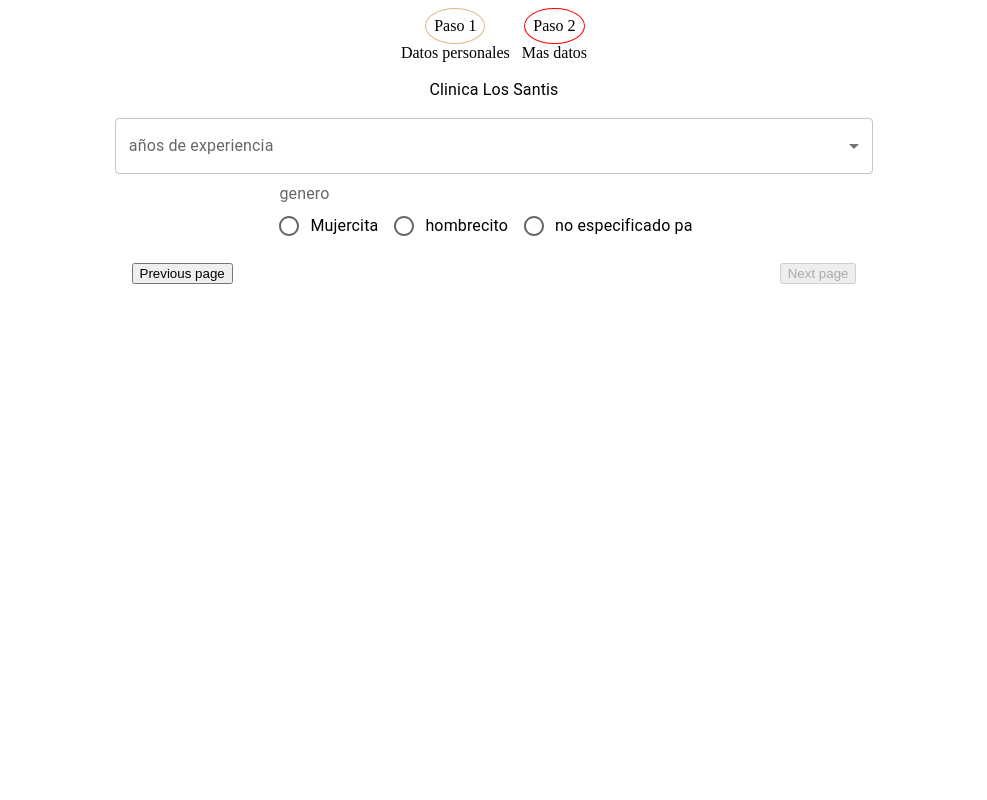
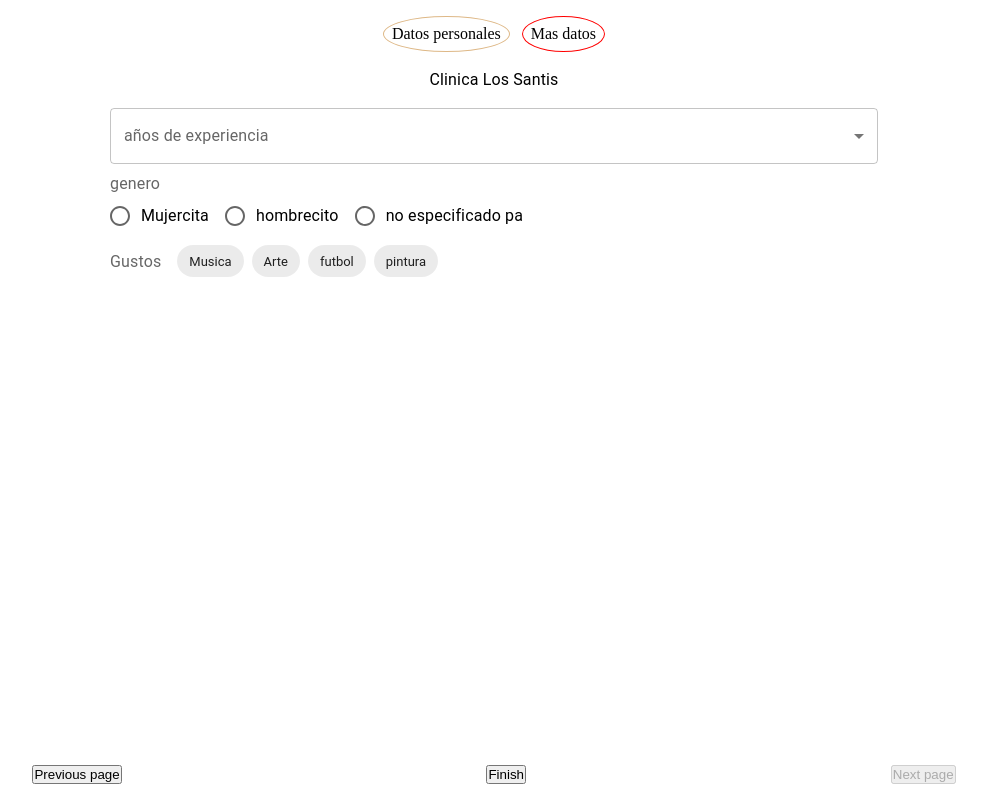
Before and after one commit to santischuckmann/perfect-wizard, a React (Vite) app: page / in a window 1280 px wide. Both pictures are taken after a click on the button "Next page". Shown: the whole page, without its empty margins (146-1133 px from the left). Built offline with nearby package versions, Linux system fonts and the light colour scheme.

Commit message:
input multiple, tranqui

```diff
--- a/src/App.tsx
+++ b/src/App.tsx
@@ -1,20 +1,28 @@
 import { useState } from 'react'
 import { Typography } from '@mui/material'
 import { Element } from './containers/Element'
+import { objeto } from './mocks';
+import { turnBoolIntoString } from './utils';
 
-interface MainObject {
+export interface MainObject {
   color: string;
   title: string;
   count: number;
   screens: Screen[];
 }
 
+export const FieldType = {
+  Text: "TEXT",
+  Options: "OPTIONS",
+  Radio: "RADIO",
+  Multiple: "MULTIPLE"
+} as const
+
 interface Field {
-  fieldType: "TEXT" | "OPTIONS" | "RADIO";
+  fieldType: typeof FieldType[keyof typeof FieldType]
   label: string;
   placeholder: string;
   options: Option[]; // Optional string array for TEXT fields, required for OPTIONS field
-  multiple: boolean;
   name: string;
   description: Description | null;
 }
@@ -34,89 +42,6 @@ interface Option {
   description: string;
 }
 
-
-const objeto: MainObject = {
-  "color": "white",
-  "title": "Clinica Los Santis",
-  "count": 2,
-  "screens": [
-    {
-      "stepName": "Datos personales",
-      "fields": [
-        {
-          "name": "name",
-          "fieldType": "TEXT",
-          "label": "Nombre",
-          "placeholder": "John Doe",
-          "options": [],
-          "multiple": true,
-          "description": {
-            "text": "Indique su nombre como aparece en el DNI",
-            "position": 'ABOVE'
-          }
-        },
-        {
-          "name": "email",
-          "fieldType": "TEXT",
-          "label": "Email",
-          "placeholder": "johndoe@gmail.com",
-          "options": [],
-          "multiple": true,
-          "description": {
-            "text": "Indique su email de google",
-            "position": 'ABOVE'
-          }
-        }
-      ]
-    },
-    {
-      "stepName": "Mas datos",
-      "fields": [
-        {
-          "name": "yearsOfExperience",
-          "fieldType": "OPTIONS",
-          "label": "años de experiencia",
-          "placeholder": "johndoe@gmail.com",
-          "multiple": true,
-          "options": [
-            {
-              "id": "1",
-              "description": "No tengo experiencia"
-            },
-            {
-              "id": "2",
-              "description": "1 a 3 de experiencia"
-            }
-          ],
-          "description": null
-        },
-        {
-          "name": "sex",
-          "fieldType": "RADIO",
-          "label": "genero",
-          "placeholder": "",
-          "multiple": true,
-          "options": [
-            {
-              "id": "mujer",
-              "description": "Mujercita"
-            },
-            {
-              "id": "hombre",
-              "description": "hombrecito"
-            },
-            {
-              "id": "n/a",
-              "description": "no especificado pa"
-            },
-          ],
-          "description": null
-        },
-      ]
-    }
-  ]
-}
-
 const getFieldNameInForm = (name: string, screenIndex: number) => `${screenIndex}-${name}`
 
 const transformFieldsIntoForm = (screens: Screen[]) => {
@@ -132,9 +57,12 @@ const transformFieldsIntoForm = (screens: Screen[]) => {
   return form;
 }
 
+
 function App() {
   const [currentScreen, setCurrentScreen] = useState(0)
   const [ form, setForm ] = useState(transformFieldsIntoForm(objeto.screens));
+
+  console.log(form)
 
   const changeForm = (name: string, value: string) => {
     setForm(prev => ({ ...prev, [name]: value }))
@@ -145,12 +73,9 @@ function App() {
       <div className='steps-container'>
         {objeto.count > 0 && objeto.screens.map((screen, index) => {
           return (
-            <div className='step' data-active={currentScreen === index ? 'true': undefined}>
+            <div className='step' data-active={turnBoolIntoString(currentScreen === index)}>
               <span>
-                Paso {index + 1}
-              </span>
-              <span>
-                {screen.stepName}
+                {screen.stepName ?? `Paso ${index + 1}`}
               </span>
             </div>
           )
@@ -174,6 +99,9 @@ function App() {
         <button disabled={currentScreen === 0} onClick={() => setCurrentScreen(prev => prev - 1)}>
           Previous page
         </button>
+        <button data-visible={currentScreen === objeto.count - 1 ? 'true': 'false'} onClick={() => console.log(form)}>
+          Finish
+        </button>
         <button disabled={currentScreen === objeto.count - 1} onClick={() => setCurrentScreen(prev => prev + 1)}>
           Next page
         </button>
--- a/src/containers/Element.tsx
+++ b/src/containers/Element.tsx
@@ -1,13 +1,8 @@
-import { FormControl, FormControlLabel, FormLabel, MenuItem, Radio, RadioGroup, TextField, Typography } from "@mui/material"
-import { Description } from "../App";
+import { Box, Chip, FormControl, FormControlLabel, FormLabel, MenuItem, Radio, RadioGroup, TextField, Typography } from "@mui/material"
+import { Description, FieldType } from "../App";
+import { turnBoolIntoString } from "../utils";
 
 /* eslint-disable @typescript-eslint/no-explicit-any */
-const FieldType = {
-  Text: "TEXT",
-  Options: "OPTIONS",
-  Radio: "RADIO"
-} as const
-
 export type Option = {
   id: string;
   description: string;
@@ -18,9 +13,16 @@ interface ElementProps {
   placeholder: string;
   fieldType: string;
   options: Option[];
-  value: string | string[];
+  value: string;
   onChange: (value: string) => void;
   description: Description | null;
+}
+
+const addToValue = (value: string, newMember: string) => {
+  if (value.length === 0)
+    return newMember;
+
+  return value.concat(`;${newMember}`)
 }
 
 export const Element = ({
@@ -36,6 +38,16 @@ export const Element = ({
     event.stopPropagation()
 
     onChange(event.target.value)
+  }
+
+  const handleChangeMultiple = (id: string) => {
+    if (!value.includes(id)){
+      onChange(addToValue(value, id))
+      return
+    }
+
+    const arrayOfValuesFiltered = value.split(';').filter(v => v !== id)
+    onChange(arrayOfValuesFiltered.join(';'))
   }
 
   return (
@@ -70,10 +82,29 @@ export const Element = ({
                   onChange={handleChange}
                 >
                   {options.map(option => (
-                    <FormControlLabel value={option.id} control={<Radio />} label={option.description} />
+                    <FormControlLabel
+                      key={`${"distinctKey"}-${option.id}`}
+                      value={option.id}
+                      control={<Radio />}
+                      label={option.description} />
                   ))}
                 </RadioGroup>
               </FormControl>
+            )
+          case FieldType.Multiple:
+            return (
+              <Box display='flex' gap='16px' alignItems='center'>
+                <FormLabel>{label}</FormLabel>
+                <div className="multiple-container">
+                  {options.map(option => (
+                    <Chip
+                      key={`${"distinctKey"}-${option.id}`}
+                      label={option.description}
+                      onClick={() => handleChangeMultiple(option.id)}
+                      data-active={turnBoolIntoString(value.includes(option.id))}/>
+                  ))}
+                </div>
+              </Box>
             )
           default:
             return null;
--- a/src/index.css
+++ b/src/index.css
@@ -1,12 +1,20 @@
+* {
+  box-sizing: border-box;
+  padding: 0;
+  margin: 0;
+}
+
 .screen-container {
   display: flex;
   flex-direction: column;
   align-items: center;
-  justify-content: center;
   gap: 16px;
+  height: 100vh;
+  padding: 16px 0;
 }
 
 .button-container {
+  margin-top: auto;
   display: flex;
   flex-direction: row;
   align-items: center;
@@ -49,14 +57,36 @@
   border: 1px solid red;
 }
 
+.button-container button[data-visible="true"] {
+  visibility: visible;
+
+}
+
+.button-container button[data-visible="false"] {
+  visibility: hidden;
+}
+
 .element {
   display: flex;
   flex-direction: column;
   width: 100%;
-  align-items: center;
+  align-items: start;
   gap: 4px;
 }
 
 .description {
   align-self: flex-start;
 }
+
+.multiple-container {
+  display: flex;
+  flex-direction: row;
+  flex-wrap: wrap;
+  align-items: flex-start;
+  justify-content: center;
+  gap: 8px;
+}
+
+.multiple-container [data-active="true"] {
+  background-color: chocolate;
+}
--- /dev/null
+++ b/src/mocks.ts
@@ -0,0 +1,104 @@
+import { MainObject } from "./App";
+
+export const objeto: MainObject = {
+    "color": "white",
+    "title": "Clinica Los Santis",
+    "count": 2,
+    "screens": [
+      {
+        "stepName": "Datos personales",
+        "fields": [
+          {
+            "name": "name",
+            "fieldType": "TEXT",
+            "label": "Nombre",
+            "placeholder": "John Doe",
+            "options": [],
+            "description": {
+              "text": "Indique su nombre como aparece en el DNI",
+              "position": 'ABOVE'
+            }
+          },
+          {
+            "name": "email",
+            "fieldType": "TEXT",
+            "label": "Email",
+            "placeholder": "johndoe@gmail.com",
+            "options": [],
+            "description": {
+              "text": "Indique su email de google",
+              "position": 'ABOVE'
+            }
+          }
+        ]
+      },
+      {
+        "stepName": "Mas datos",
+        "fields": [
+          {
+            "name": "yearsOfExperience",
+            "fieldType": "OPTIONS",
+            "label": "años de experiencia",
+            "placeholder": "johndoe@gmail.com",
+            "options": [
+              {
+                "id": "1",
+                "description": "No tengo experiencia"
+              },
+              {
+                "id": "2",
+                "description": "1 a 3 de experiencia"
+              }
+            ],
+            "description": null
+          },
+          {
+            "name": "sex",
+            "fieldType": "RADIO",
+            "label": "genero",
+            "placeholder": "",
+            "options": [
+              {
+                "id": "mujer",
+                "description": "Mujercita"
+              },
+              {
+                "id": "hombre",
+                "description": "hombrecito"
+              },
+              {
+                "id": "n/a",
+                "description": "no especificado pa"
+              },
+            ],
+            "description": null
+          },
+          {
+            "name": "preferences",
+            "fieldType": "MULTIPLE",
+            "label": "Gustos",
+            "placeholder": "",
+            "options": [
+              {
+                "id": "music",
+                "description": "Musica"
+              },
+              {
+                "id": "art",
+                "description": "Arte"
+              },
+              {
+                "id": "soccer",
+                "description": "futbol"
+              },
+              {
+                "id": "painting",
+                "description": "pintura"
+              }
+            ],
+            "description": null
+          },
+        ]
+      }
+    ]
+  }
--- /dev/null
+++ b/src/utils.ts
@@ -0,0 +1 @@
+export const turnBoolIntoString = (condition: boolean) => condition ? 'true' : 'false'
```
